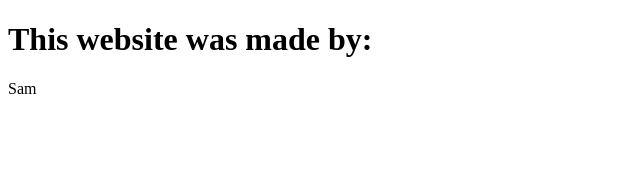
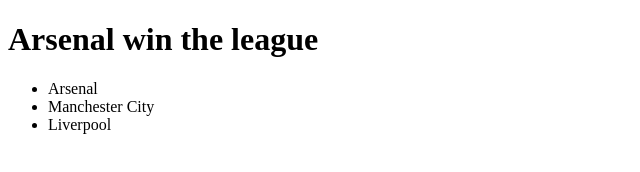
Before and after one commit to samcohen1/Lab2BigMan, a website: page views/about.html in a window 1280 px wide. Shown: the whole page, without its empty margins (0-640 px from the left). Drawn offline with Linux system fonts and the light colour scheme.

Commit message:
Testing some minor changes

```diff
--- a/views/about.html
+++ b/views/about.html
@@ -6,7 +6,11 @@
     <title>About</title>
 </head>
 <body>
-    <h1>This website was made by:</h1>
-    <p>Sam</p>
+    <h1>Arsenal win the league</h1>
+    <ul>
+        <li>Arsenal</li>
+        <li>Manchester City</li>
+        <li>Liverpool</li>
+    </ul>
 </body>
 </html>
```
